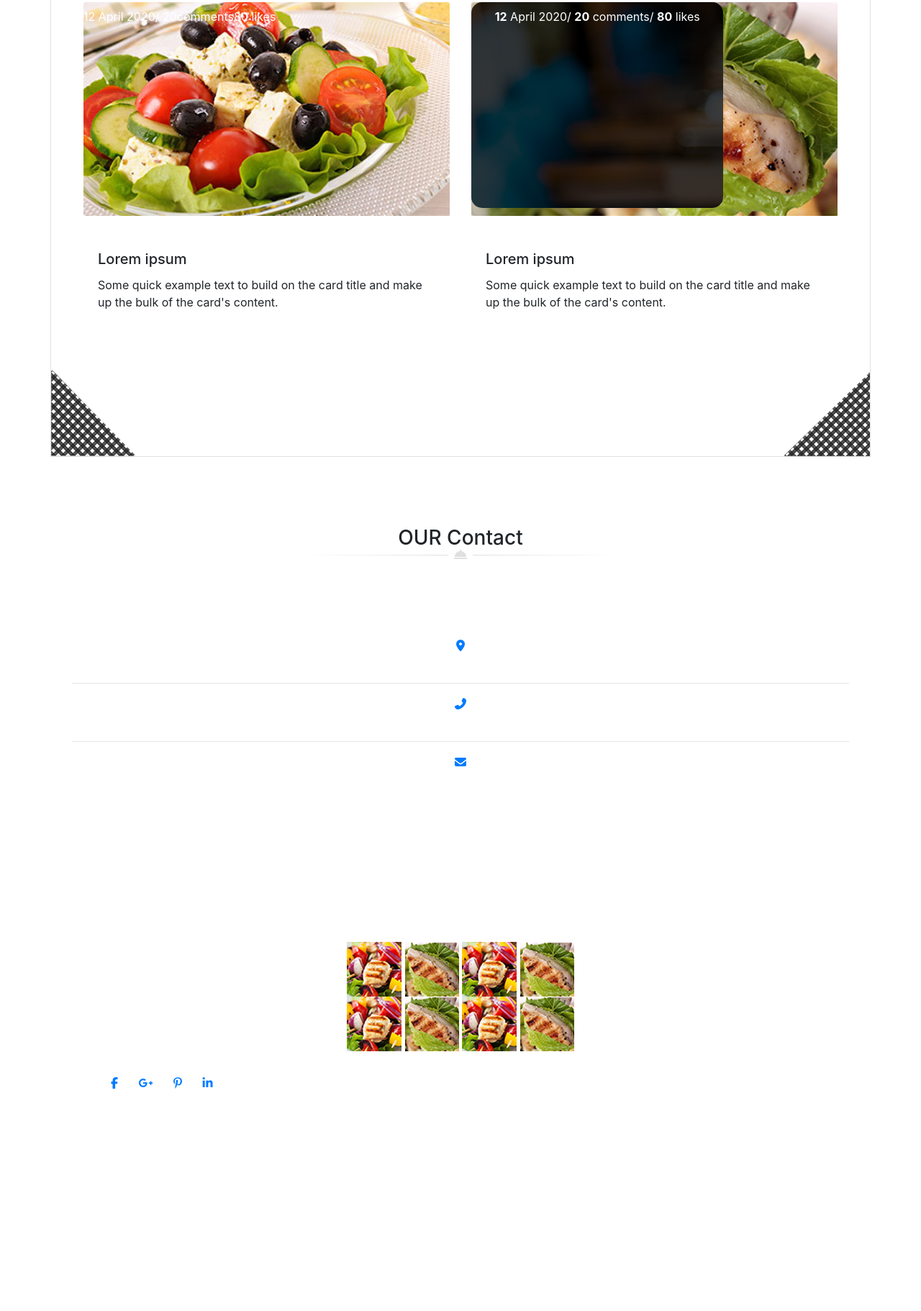
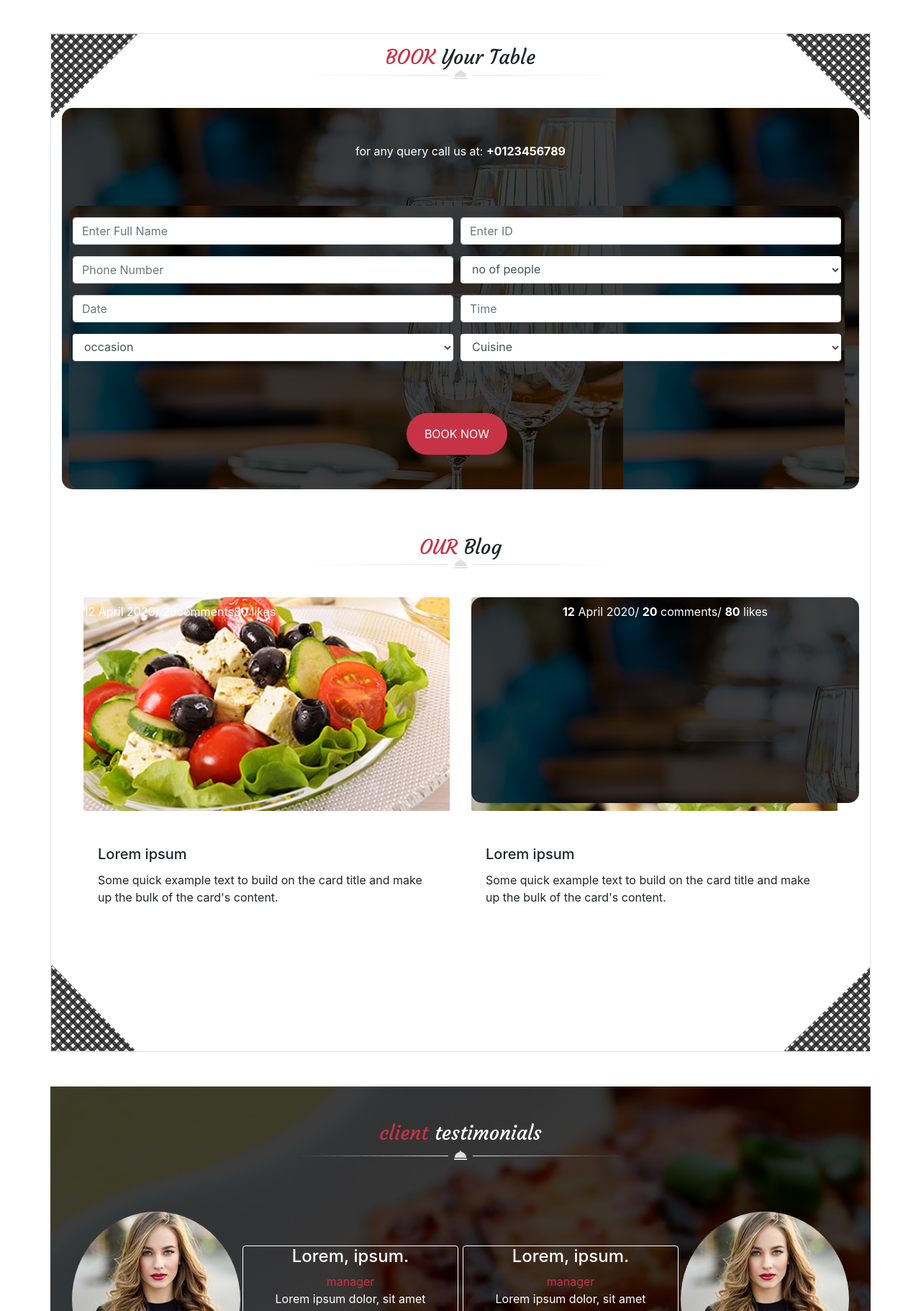
Before and after one commit to Maximilien-chikri/-coding_16_site_chef, a website: page index.html in a window 1280 px wide. Shown: the part 2467-4289 px from the top of the page at 72% size. Before the commit the page ends 4146 px from the top, so only its background shows below. Drawn offline with nearby package versions, Linux system fonts and the light colour scheme; files whose address does not match are found by name.

Commit message:
ajout client

```diff
--- a/index.html
+++ b/index.html
@@ -517,11 +517,10 @@
             <img class="pb-4" src="./public/img/decoration_line.png" alt="">
         </div>
 
-        <div >
+        <div>
             <div class="container mb-5 text-center">
-                <p class="text-white py-5">For any query call us at: <span>+01234567890</span></p>
+                <p class="text-white py-5"> for any query call us at: <span>+0123456789</span></p>
                 <div class="form-row text-center">
-
                     <div class="col-6 pt-3">
                         <input type="text" class="form-control mx-auto   infor-fmation " placeholder="Enter Full Name">
                     </div>
@@ -546,7 +545,6 @@
                         <input type="text" class="form-control mx-auto coordonees" placeholder="Time">
                     </div>
                     <div class="col-6 pb-4 pt-3">
-
                         <select id="inputState"
                             class="form-control mx-auto border-left-0 border-right-0 border-top-0 coordonees">
                             <option selected>occasion</option>
@@ -563,8 +561,8 @@
                     <button type="button" class="mx-auto btn text-white rounded-pill px-4 py-3 my-5 ">BOOK NOW
                     </button>
                 </div>
+
             </div>
-
         </div>
 
         <div class="py-3">
@@ -608,10 +606,33 @@
         <button type="button" class="carte-bouton rounded-pill mx-auto btn text-white px-4 py-3 my-5 ">KNOW
             MORE</button>
     </section>
+    <!-- section client -->
+    <section class="container text-center ">
+        <div class="py-5 text-white">
+            <h3><span>client</span> testimonials</h3>
+            <img class="pb-4" src="./public/img/decoration_line.png" alt="">
+        </div>
+        <div class="container d-flex text-white justify-content-centers align-items-center ">
+            <img src="./public/img/testimonial1.jpg" alt="">
+            <div class="container rounded border border-white ">
+                <h4>Lorem, ipsum.</h4>
+                <span>manager</span>
+                <p>Lorem ipsum dolor, sit amet consectetur adipisicing elit. Sequi obcaecati unde rem odit tempore error.</p>
+
+            </div>
+            <div class="container border border-white rounded">
+                <h4>Lorem, ipsum.</h4>
+                <span>manager</span>
+                <p>Lorem ipsum dolor, sit amet consectetur adipisicing elit. Sequi obcaecati unde rem odit tempore error.</p>
+            </div>
+            <img src="./public/img/testimonial1.jpg" alt="">
+        </div>
+
+    </section>
     <!-- section contact -->
     <section class="container text-center">
         <div class="py-5">
-            <h3 class="our-contact pb-0 mb-0"><span class="our"> OUR</span> Contact</h3>
+            <h3 class="pb-0 mb-0"><span> OUR</span> Contact</h3>
             <img class="pb-4" src="./public/img/decoration_line.png" alt="">
         </div>
 
@@ -625,6 +646,7 @@
             <a href=""><i class="fas fa-envelope"></i></a>
             <p>mail</p>
         </div>
+    </section>
     <!-- section footer -->
    <footer class="container-fluid d-flex py-3">
     <div class="option container-fluid d-flex py-3">
@@ -642,7 +664,6 @@
 
         <div class="instagram text-white py-5 col-4">
             <h2 class="pb-2">INSTRAGRAM</h2>
-
             <img class="insta" src="./public/img/instragram_gallery_img1.jpg" alt="">
             <img class="insta" src="./public/img/instragram_gallery_img2.jpg" alt="">
             <img class="insta" src="./public/img/instragram_gallery_img1.jpg" alt="">
@@ -651,7 +672,6 @@
             <img class="insta" src="./public/img/instragram_gallery_img2.jpg" alt="">
             <img class="insta" src="./public/img/instragram_gallery_img1.jpg" alt="">
             <img class="insta" src="./public/img/instragram_gallery_img2.jpg" alt="">
-
         </div>
 
         <div class="popular-tags text-white py-5 col-4">
--- a/src/sass/modules/_book.sass
+++ b/src/sass/modules/_book.sass
@@ -10,7 +10,7 @@ section:nth-of-type(3)
         div:nth-of-type(1)
             background-image: url(./../../public/img/book_table_bg.jpg)
             height: 60%
-            width: 65%
+            width: 100%
             border-radius: 15px
         p
             span
--- /dev/null
+++ b/src/sass/modules/_client.sass
@@ -0,0 +1,17 @@
+section:nth-of-type(4)
+    background-image: url(./../../public/img/testimonials_background.jpg)
+    div:nth-of-type(1)
+        h3
+            font-family: Cour
+            span
+                color: $Red
+    div:nth-of-type(2)
+        img
+            border-radius: 50%
+            padding-bottom: 10px
+        div
+            padding: 0
+            margin: 3px
+            height: 50%
+            span
+                color: $Red
--- a/src/sass/modules/_header.sass
+++ b/src/sass/modules/_header.sass
@@ -1,6 +1,5 @@
 header
     .container-fluid
-        height: 50px
         position: relative
         .boite
             position: absolute
--- a/src/sass/modules/_style.sass
+++ b/src/sass/modules/_style.sass
@@ -2,3 +2,5 @@
 @import ./_menu
 @import ./_chefs
 @import ./_book
+@import ./_client
+@import ./_contact
```
Also changed, not shown: public/css/app.css, src/sass/modules/_contact.sass (added).
